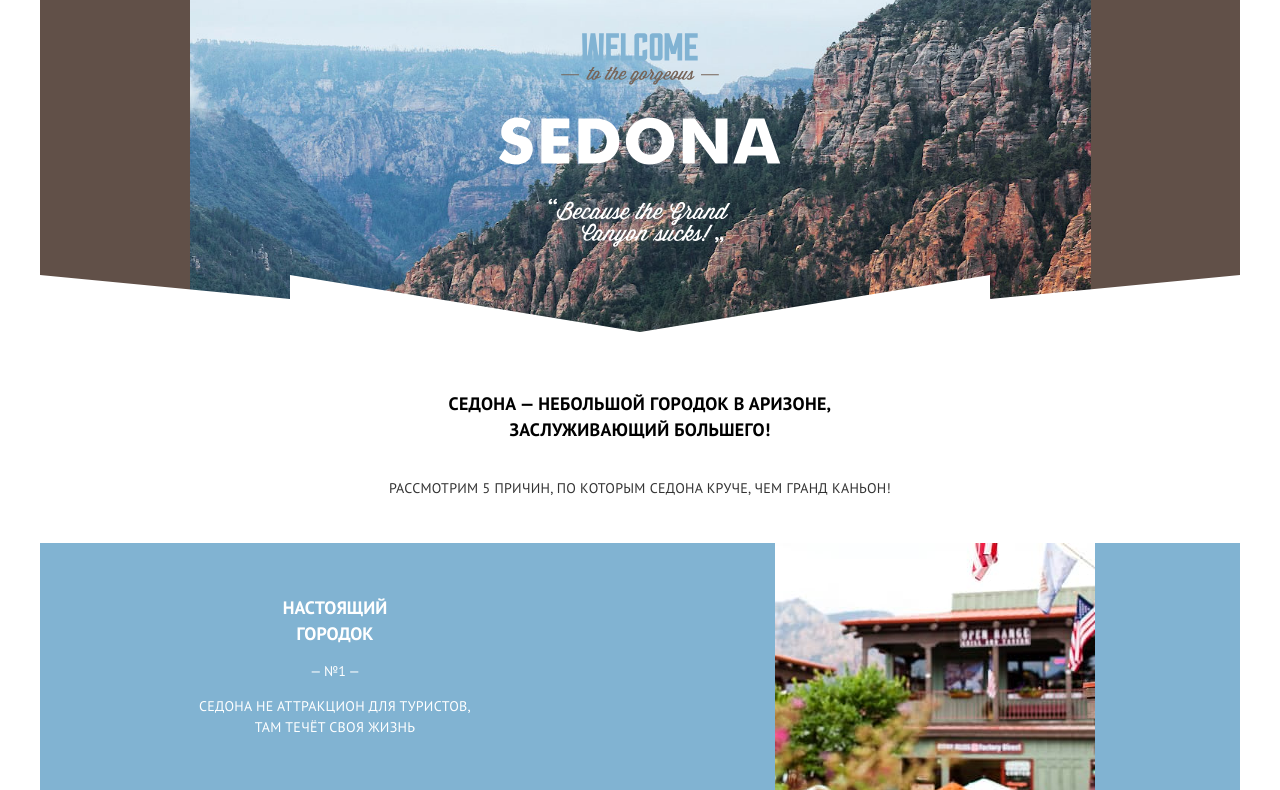
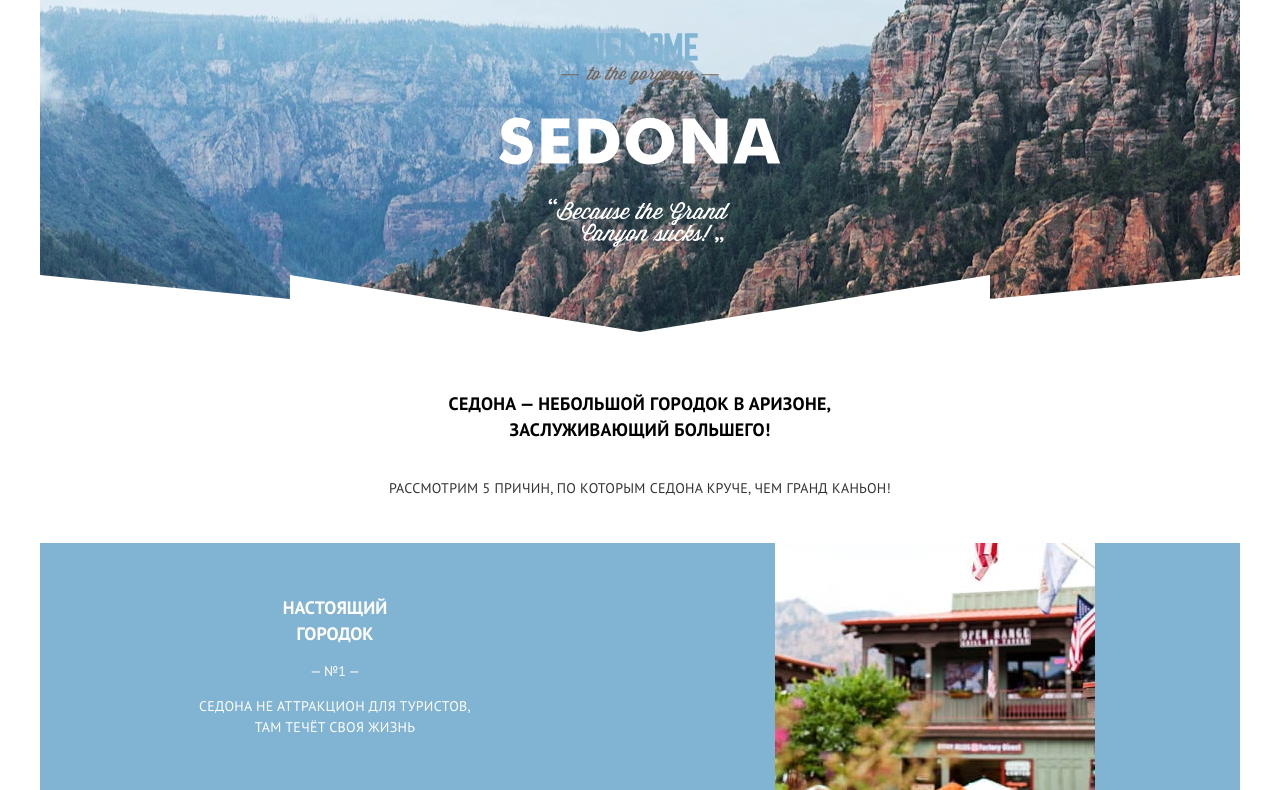
Before and after one commit to htmlacademy-adaptive/1767963-sedona-28, a website: page source/index.html in a window 1280 px wide. Shown: the part 112-902 px from the top of the page. Drawn offline with nearby package versions, Linux system fonts and the light colour scheme; files that its build step writes are made by us from their sources.

Commit message:
Адаптивная картинка хиро блок

```diff
--- a/source/less/blocks/hero.less
+++ b/source/less/blocks/hero.less
@@ -3,13 +3,17 @@
   justify-content: space-between;
   position: relative;
   background-color: #615048;
-  background-image: url("../img/main-hero-full.jpg");
+  background-image: url("../img/back-mobile-hero1x.webp");
   background-repeat: no-repeat;
-  background-position: center;
-  background-size: 901px 389px;
+  background-position: 50% 40%;
   height: 389px;
   width: 100%;
   overflow: hidden;
+
+  @media (min-resolution: 2dppx) {
+    background-image: url("../img/back-mobile-hero2x.webp");
+    background-position: 50% 28%;
+  }
 
   &::after {
     position: absolute;
@@ -39,3 +43,26 @@
   display: block;
   padding-top: 90px;
 }
+
+@media (min-width: @tablet-width) {
+  .hero {
+    background-image: url("../img/back-hero 1x.webp");
+    background-position: 50% 30%;
+
+    @media (min-resolution: 2dppx) {
+      background-image: url("../img/back-hero2x.webp");
+      background-position: 50% 30%;
+      background-size: 1306px auto;
+    }
+  }
+}
+
+@media (min-width: @desktop-width) {
+  .hero {
+    background-position: 100%;
+
+    @media (min-resolution: 2dppx) {
+      background-size: 1306px auto;
+    }
+  }
+}
```
Also changed, not shown: source/img/back-hero 1x.webp (added), source/img/back-hero2x.webp (added), source/img/back-mobile-hero1x.webp (added), source/img/back-mobile-hero2x.webp (added), source/img/inner-hero-mobile.jpg (deleted), source/img/main-hero-full.jpg (deleted), source/img/main-hero-mobile.jpg (deleted).
